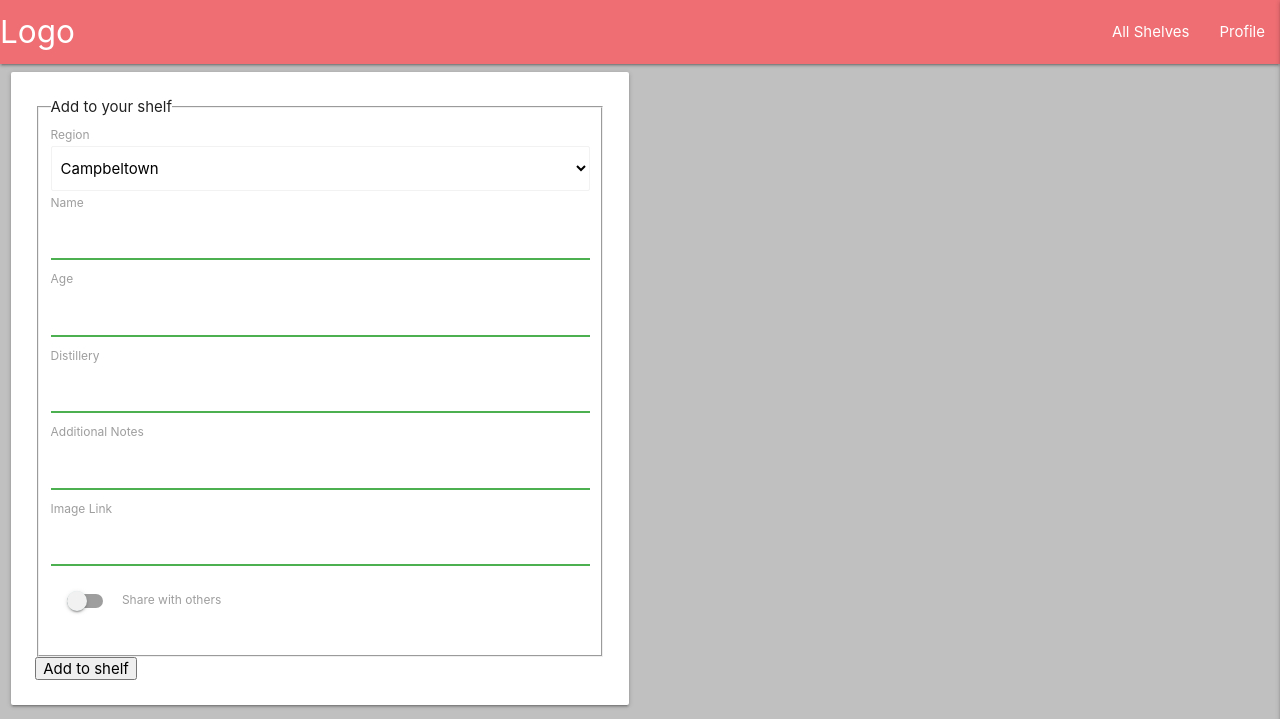
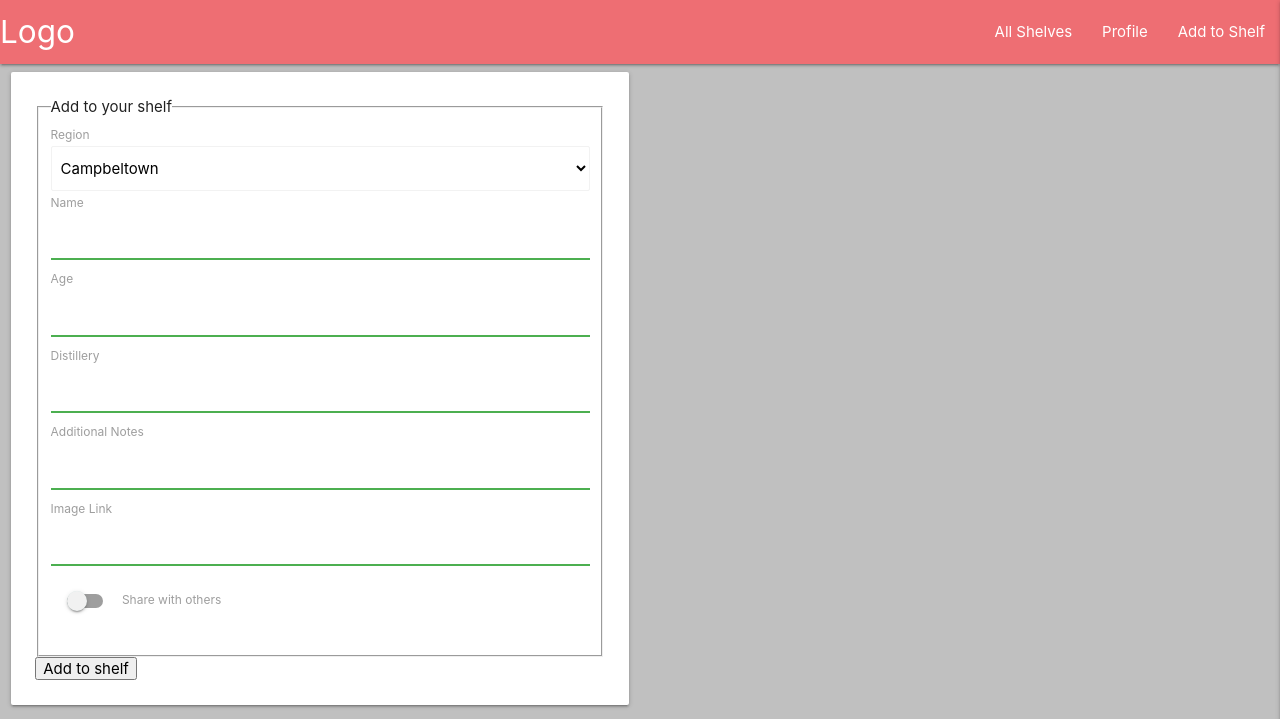
Before and after one commit to CristianBuca/MS3_TopShelf, a Flask app: page /add_stock in a window 1280 px wide. Shown: the top 719 px of the page. Run offline with Flask 2, Linux system fonts and the light colour scheme; the visitor is signed in with stand-in values (Sample User, id 1); some libraries are stand-ins or nearby versions.

Commit message:
Add(base): add_stock nav links

```diff
--- a/templates/base.html
+++ b/templates/base.html
@@ -32,6 +32,7 @@
                     <li><a href="{{ url_for('get_items') }}">All Shelves</a></li>
                     {% if session.user %}
                         <li><a href="{{ url_for('profile', username=session['user']) }}">Profile</a></li>
+                        <li><a href="{{ url_for('add_stock') }}">Add to Shelf</a></li>
                     {% else %}
                         <li><a href="{{ url_for('login') }}">Login</a></li>
                         <li><a href="{{ url_for('register') }}">Register</a></li>
@@ -45,6 +46,7 @@
                 <li><a href="{{ url_for('get_items') }}">All Shelves</a></li>
                 {% if session.user %}
                 <li><a href="{{ url_for('profile', username=session['user']) }}">Profile</a></li>
+                <li><a href="{{ url_for('add_stock') }}">Add to Shelf</a></li>
                 {% else %}
                 <li><a href="{{ url_for('login') }}">Login</a></li>
                 <li><a href="{{ url_for('register') }}">Register</a></li>
```
